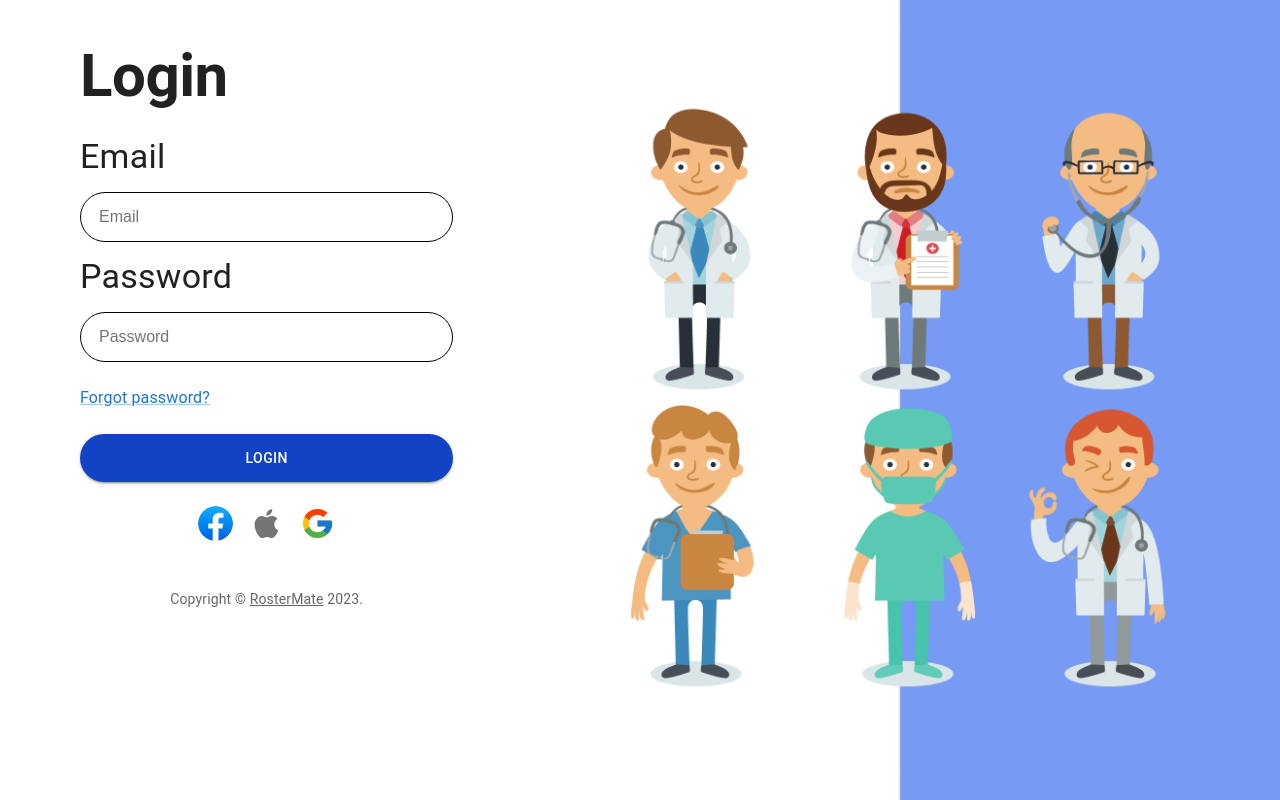
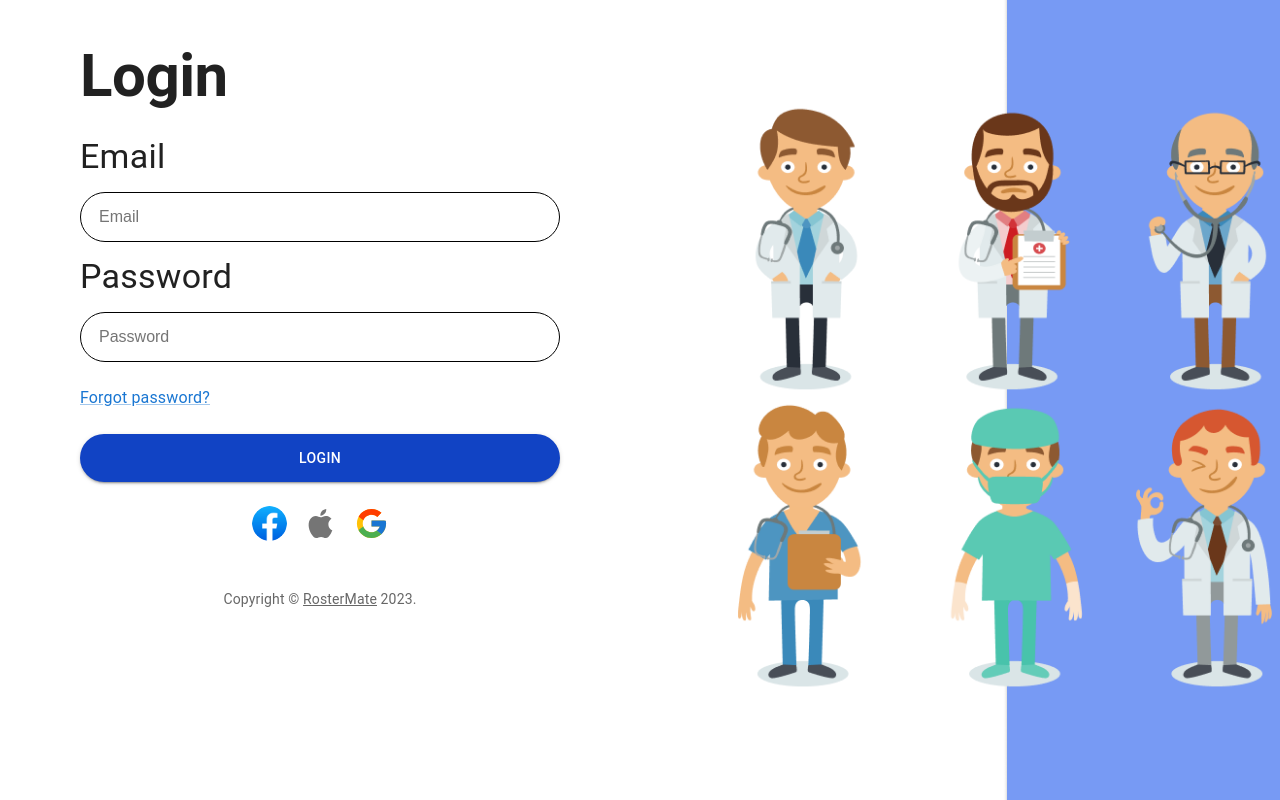
Before and after one commit to RosterMate/RosterMate-Frontend, a React (Create React App) app in the folder client/: page / in a window 1280 px wide. Built offline with nearby package versions, Linux system fonts and the light colour scheme.

Commit message:
Updated Login

```diff
--- a/client/src/Pages/LogIn/LogIn.js
+++ b/client/src/Pages/LogIn/LogIn.js
@@ -85,7 +85,7 @@ export default function LogIn() {
       <Grid container component="main" sx={{ height: '100vh' }}>
         <CssBaseline />
 
-        <Grid item xs={12} sm={8} md={5} component={Paper} elevation={6} square>
+        <Grid item xs={12} sm={8} md={6} component={Paper} elevation={6} square>
           <Box
             sx={{
               ml: 10,
@@ -162,7 +162,7 @@ export default function LogIn() {
           item
           xs={false}
           sm={4}
-          md={7}
+          md={6}
           sx={{
             backgroundImage:  `url(${Image1})`,
             backgroundRepeat: 'no-repeat',
```
